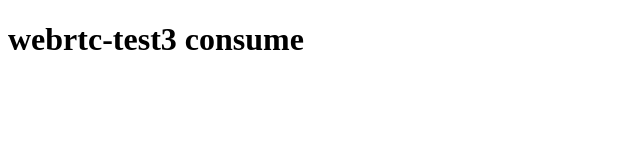
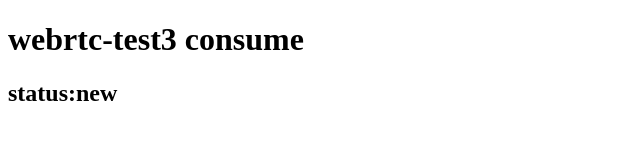
Before and after one commit to tadashiy1012/webrtc-test3-consume, a plain HTML site: page public/index.html in a window 1280 px wide. Shown: the whole page, without its empty margins (0-640 px from the left). Drawn offline with Linux system fonts and the light colour scheme.

Commit message:
2nd commit

```diff
--- a/public/index.html
+++ b/public/index.html
@@ -8,6 +8,7 @@
 </head>
 <body>
     <h1>webrtc-test3 consume</h1>
+    <h2>status:<span id="status"></span></h2>
     <script src="main.js"></script>
 </body>
 </html>
--- a/public/main.js
+++ b/public/main.js
@@ -42,8 +42,10 @@ pc.onicegatheringstatechange = (ev) => {
     const label = 'timer1';
     if (ev.currentTarget.iceGatheringState === 'gathering') {
         console.time(label);
+        statusElm.innerHTML = "gathering";
     } else if (ev.currentTarget.iceGatheringState === 'complete') {
         console.timeEnd(label);
+        statusElm.innerHTML = "complete";
     }
 };
 pc.ondatachannel = (ev) => {
@@ -51,3 +53,6 @@ pc.ondatachannel = (ev) => {
 };
 
 console.log(pc);
+
+const statusElm = document.getElementById('status');
+statusElm.innerHTML = "new";
```
